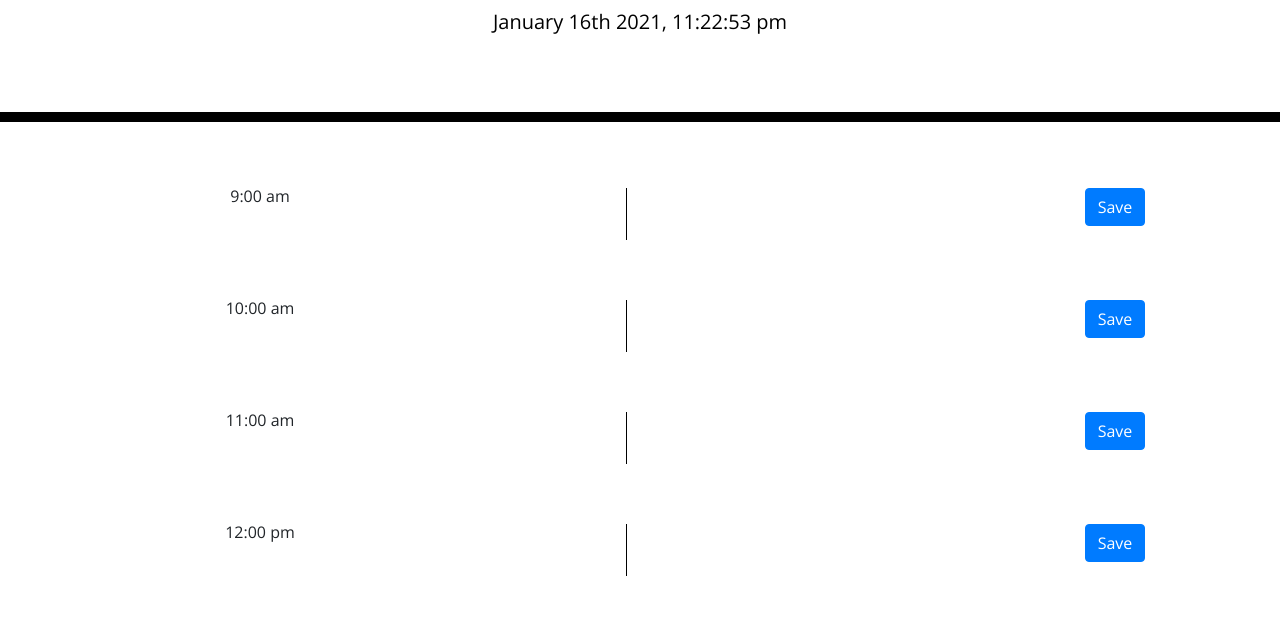
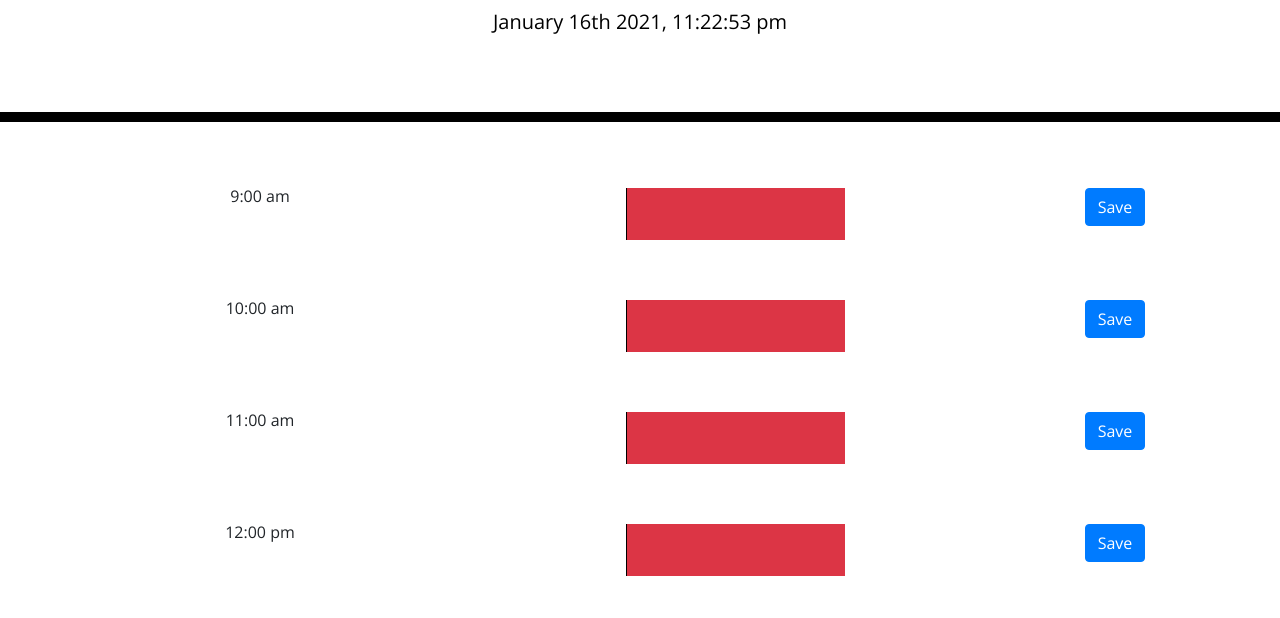
Before and after one commit to sfinck/day-planner, a plain HTML site: page index.html in a window 1280 px wide. Shown: the part 182-800 px from the top of the page. Drawn offline with nearby package versions, Linux system fonts and the light colour scheme.

Commit message:
changed bg color of input according to time

```diff
--- a/script.js
+++ b/script.js
@@ -5,11 +5,7 @@ function displayCount() {
     $("#currentDay").text(currentTime);
 }
 
-//create function that gen after user clicks save button
-
-//create var for time user selected + user input
-//store data in local storage
-
+//Saves user task and the current time block
 $(".saveBtn").click(function () {
     var currentID = $(this).attr("data-time");
     var userInput = $("#task-" + currentID).val();
@@ -21,65 +17,20 @@ $(".saveBtn").click(function () {
     localStorage.setItem(timeBlock, userInput)
 })
 
-//-----------------------------------------------------------------------------------------
-//     var selTime = $(this).attr("id").split("-")
-//     console.log(this)
+//insert for loop that changes color of time block according to past, present, future tasks
 
+var currentBlock = moment().hour();
+console.log(currentBlock);
 
+for (let i = 9; i <= 18; i++){
+    if (currentBlock < i) {
+        $(".userTask").addClass("bg-dark");
+    }
+    else if (currentBlock === i) {
+        $(".userTask").addClass("bg-success");
+    }
+    else {
+        $(".userTask").addClass("bg-danger");
 
-//     var enterTask = $(this).attr("id").split("-")[0];
-
-
-//     var selTime = $(this).attr("id").split("-")[0];
-//     var userInput = $(`#${selTime}-text`).val();
-
-//     console.log(selTime, userInput);
-//     (console.error);
-//     localStorage.setItem(selTime, userInput);
-// }
-
-// $("#saveBtn").click(function () {
-
-//     var selTime = $(this).attr("id").split("-")[0];
-//     var userInput = $(`#${selTime}-text`).val();
-
-//     console.log(selTime, userInput);
-//     (console.error);
-//     localStorage.setItem(selTime, userInput);
-// });
-//-----------------------------------------------------------------------------------------
-//insert condition that changes color of time block according to past, present, future tasks
-
-// function blockColor() {
-//     var relTask = moment().hour();
-//     for (i = 9; i <= 18; i++) {
-//     }
-//     if (relTask === 1) {
-//     }
-// }
-// ----------------------------------------------------------------------------------------
-//commented code out to try with tutor later
-// window.localStorage
-// console.log(localStorage);
-
-// var timeDiv = $("<div>").att("class","time-block");
-// var pastTasks = $("<div>").att("class","past");
-// var presentTasks = $("<div>").att("class","present");
-// var futureTasks = $("<div>").att("class","future");
-// var saveButton = $("<div>").att("class", "saveBtn");
-// var userTimes = ["9:00 am", "10:00 am", "11:00 am", "12:00 pm", "1:00 pm", "2:00 pm", "3:00 pm", "4:00 pm", "5:00 pm"];
-
-// Function to loop through times
-// function genTimes (); {
-//     var userTimes;
-//     for (i = 0; i < userTimes.length; i++) {
-//       text += userTimes[i] + "<br>";
-//     }
-// }
-
-// // Dynamically created table
-// var createRow = function (){
-// var tRow = $("<tr>");
-// var pastTd = $("<td>").append(presentTasks);
-// var pastTd = $("<td>").append(futureTasks);
-// var pastTd = $("<td>").append(saveButton);
+    }
+}
```
Also changed, not shown: index.html (+20 -29 lines).
